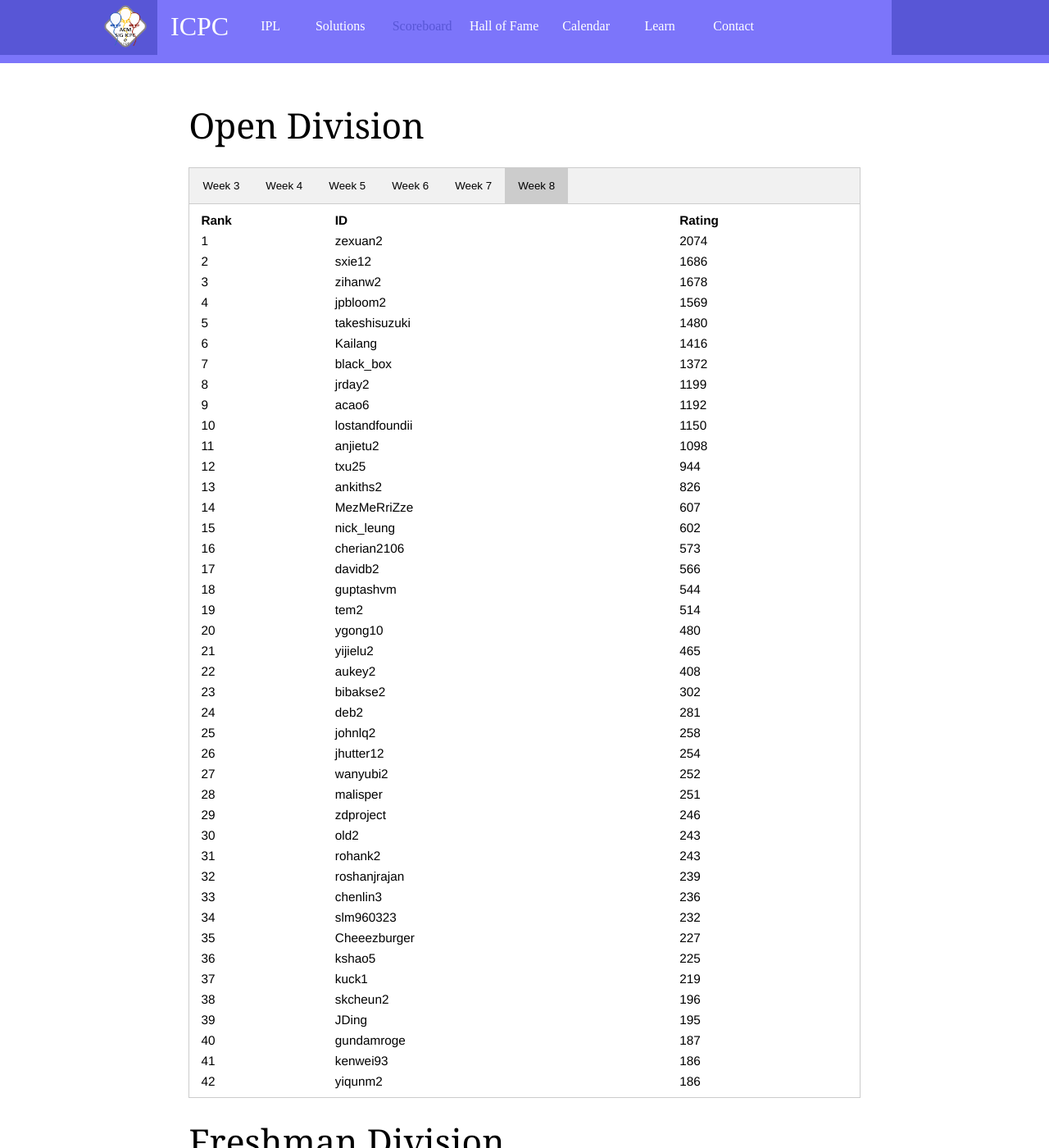
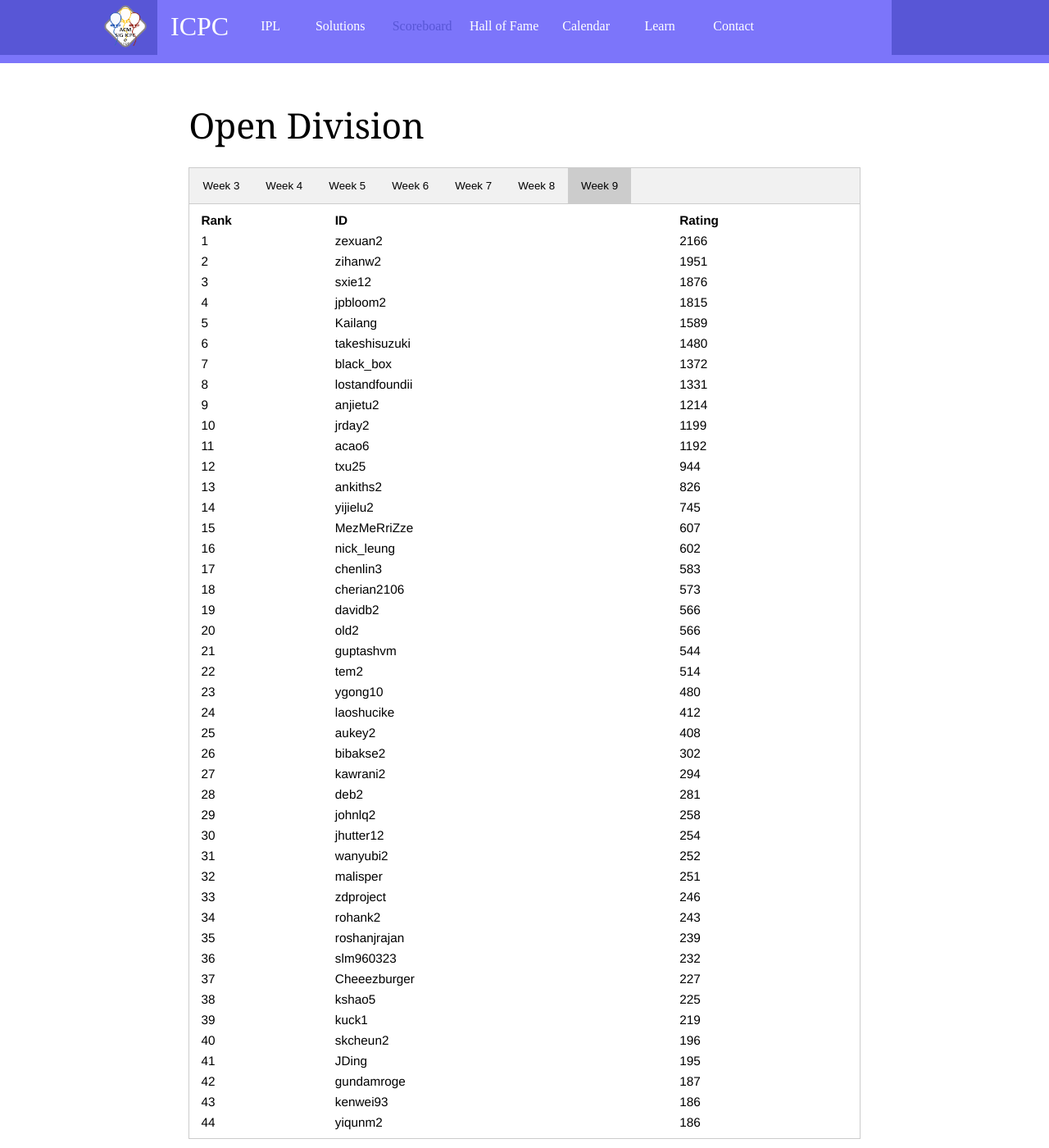
Before and after one commit to acm-uiuc/icpc-website, a Jekyll site: the page built from scoreboard.html, in a window 1280 px wide and 1400 px high. Shown: the whole window at 82% size. Built offline with Jekyll 4.4.1, drawn with Linux system fonts in a browser that asks for light colours; nearby versions of some CDN libraries; some web fonts are replaced; some of the changed lines change nothing that is shown; some of the changed text lies outside the part shown.

Commit message:
scoreboard w9 updated

```diff
--- a/scoreboard.html
+++ b/scoreboard.html
@@ -43,6 +43,12 @@
     >
         Week 8
     </button>
+    <button class="open_tablinks"
+        onclick="displayScoreboard(event, 'open_w9')"
+        id="open_week9"
+    >
+        Week 9
+    </button>
 </div>
 
 <div id="open_w3" class="open_tabcontent">
@@ -1119,6 +1125,237 @@
 </tr>
 </table>
 </div>
+
+<div id="open_w9" class="open_tabcontent">
+<table style="width:100%">
+<tr>
+	<th>Rank</th>
+	<th>ID</th>
+	<th>Rating</th>
+</tr>
+<tr>
+	<td> 1 </td>
+	<td> zexuan2 </td>
+	<td> 2166 </td>
+</tr>
+<tr>
+	<td> 2 </td>
+	<td> zihanw2 </td>
+	<td> 1951 </td>
+</tr>
+<tr>
+	<td> 3 </td>
+	<td> sxie12 </td>
+	<td> 1876 </td>
+</tr>
+<tr>
+	<td> 4 </td>
+	<td> jpbloom2 </td>
+	<td> 1815 </td>
+</tr>
+<tr>
+	<td> 5 </td>
+	<td> Kailang </td>
+	<td> 1589 </td>
+</tr>
+<tr>
+	<td> 6 </td>
+	<td> takeshisuzuki </td>
+	<td> 1480 </td>
+</tr>
+<tr>
+	<td> 7 </td>
+	<td> black_box </td>
+	<td> 1372 </td>
+</tr>
+<tr>
+	<td> 8 </td>
+	<td> lostandfoundii </td>
+	<td> 1331 </td>
+</tr>
+<tr>
+	<td> 9 </td>
+	<td> anjietu2 </td>
+	<td> 1214 </td>
+</tr>
+<tr>
+	<td> 10 </td>
+	<td> jrday2 </td>
+	<td> 1199 </td>
+</tr>
+<tr>
+	<td> 11 </td>
+	<td> acao6 </td>
+	<td> 1192 </td>
+</tr>
+<tr>
+	<td> 12 </td>
+	<td> txu25 </td>
+	<td> 944 </td>
+</tr>
+<tr>
+	<td> 13 </td>
+	<td> ankiths2 </td>
+	<td> 826 </td>
+</tr>
+<tr>
+	<td> 14 </td>
+	<td> yijielu2 </td>
+	<td> 745 </td>
+</tr>
+<tr>
+	<td> 15 </td>
+	<td> MezMeRriZze </td>
+	<td> 607 </td>
+</tr>
+<tr>
+	<td> 16 </td>
+	<td> nick_leung </td>
+	<td> 602 </td>
+</tr>
+<tr>
+	<td> 17 </td>
+	<td> chenlin3 </td>
+	<td> 583 </td>
+</tr>
+<tr>
+	<td> 18 </td>
+	<td> cherian2106 </td>
+	<td> 573 </td>
+</tr>
+<tr>
+	<td> 19 </td>
+	<td> davidb2 </td>
+	<td> 566 </td>
+</tr>
+<tr>
+	<td> 20 </td>
+	<td> old2 </td>
+	<td> 566 </td>
+</tr>
+<tr>
+	<td> 21 </td>
+	<td> guptashvm </td>
+	<td> 544 </td>
+</tr>
+<tr>
+	<td> 22 </td>
+	<td> tem2 </td>
+	<td> 514 </td>
+</tr>
+<tr>
+	<td> 23 </td>
+	<td> ygong10 </td>
+	<td> 480 </td>
+</tr>
+<tr>
+	<td> 24 </td>
+	<td> laoshucike </td>
+	<td> 412 </td>
+</tr>
+<tr>
+	<td> 25 </td>
+	<td> aukey2 </td>
+	<td> 408 </td>
+</tr>
+<tr>
+	<td> 26 </td>
+	<td> bibakse2 </td>
+	<td> 302 </td>
+</tr>
+<tr>
+	<td> 27 </td>
+	<td> kawrani2 </td>
+	<td> 294 </td>
+</tr>
+<tr>
+	<td> 28 </td>
+	<td> deb2 </td>
+	<td> 281 </td>
+</tr>
+<tr>
+	<td> 29 </td>
+	<td> johnlq2 </td>
+	<td> 258 </td>
+</tr>
+<tr>
+	<td> 30 </td>
+	<td> jhutter12 </td>
+	<td> 254 </td>
+</tr>
+<tr>
+	<td> 31 </td>
+	<td> wanyubi2 </td>
+	<td> 252 </td>
+</tr>
+<tr>
+	<td> 32 </td>
+	<td> malisper </td>
+	<td> 251 </td>
+</tr>
+<tr>
+	<td> 33 </td>
+	<td> zdproject </td>
+	<td> 246 </td>
+</tr>
+<tr>
+	<td> 34 </td>
+	<td> rohank2 </td>
+	<td> 243 </td>
+</tr>
+<tr>
+	<td> 35 </td>
+	<td> roshanjrajan </td>
+	<td> 239 </td>
+</tr>
+<tr>
+	<td> 36 </td>
+	<td> slm960323 </td>
+	<td> 232 </td>
+</tr>
+<tr>
+	<td> 37 </td>
+	<td> Cheeezburger </td>
+	<td> 227 </td>
+</tr>
+<tr>
+	<td> 38 </td>
+	<td> kshao5 </td>
+	<td> 225 </td>
+</tr>
+<tr>
+	<td> 39 </td>
+	<td> kuck1 </td>
+	<td> 219 </td>
+</tr>
+<tr>
+	<td> 40 </td>
+	<td> skcheun2 </td>
+	<td> 196 </td>
+</tr>
+<tr>
+	<td> 41 </td>
+	<td> JDing </td>
+	<td> 195 </td>
+</tr>
+<tr>
+	<td> 42 </td>
+	<td> gundamroge </td>
+	<td> 187 </td>
+</tr>
+<tr>
+	<td> 43 </td>
+	<td> kenwei93 </td>
+	<td> 186 </td>
+</tr>
+<tr>
+	<td> 44 </td>
+	<td> yiqunm2 </td>
+	<td> 186 </td>
+</tr>
+</table>
+</div>
+
 
 <br>
 <h1 class="title">Freshman Division</h1>
@@ -1161,6 +1398,12 @@
     >
         Week 8
     </button>
+    <button class="freshman_tablinks"
+        onclick="displayScoreboard(event, 'freshman_w9')"
+        id="freshman_week9"
+    >
+        Week 9
+    </button>
 </div>
 
 <div id="freshman_w3" class="freshman_tabcontent">
@@ -2054,6 +2297,201 @@
 	<td> 16 </td>
 	<td> howards2 </td>
 	<td> 716 </td>
+</tr>
+<tr>
+	<td> 17 </td>
+	<td> smodi9 </td>
+	<td> 693 </td>
+</tr>
+<tr>
+	<td> 18 </td>
+	<td> ns10 </td>
+	<td> 647 </td>
+</tr>
+<tr>
+	<td> 19 </td>
+	<td> Jackah2 </td>
+	<td> 559 </td>
+</tr>
+<tr>
+	<td> 20 </td>
+	<td> ishanp2 </td>
+	<td> 508 </td>
+</tr>
+<tr>
+	<td> 21 </td>
+	<td> ashi6 </td>
+	<td> 334 </td>
+</tr>
+<tr>
+	<td> 22 </td>
+	<td> johnlq2 </td>
+	<td> 311 </td>
+</tr>
+<tr>
+	<td> 23 </td>
+	<td> zl20 </td>
+	<td> 306 </td>
+</tr>
+<tr>
+	<td> 24 </td>
+	<td> amzhou2 </td>
+	<td> 291 </td>
+</tr>
+<tr>
+	<td> 25 </td>
+	<td> annieq2 </td>
+	<td> 278 </td>
+</tr>
+<tr>
+	<td> 26 </td>
+	<td> zhuyifei1999 </td>
+	<td> 262 </td>
+</tr>
+<tr>
+	<td> 27 </td>
+	<td> bdubs </td>
+	<td> 261 </td>
+</tr>
+<tr>
+	<td> 28 </td>
+	<td> yaba12 </td>
+	<td> 248 </td>
+</tr>
+<tr>
+	<td> 29 </td>
+	<td> vibhavk2 </td>
+	<td> 230 </td>
+</tr>
+<tr>
+	<td> 30 </td>
+	<td> brianwang1217 </td>
+	<td> 222 </td>
+</tr>
+<tr>
+	<td> 31 </td>
+	<td> taylorc2 </td>
+	<td> 216 </td>
+</tr>
+<tr>
+	<td> 32 </td>
+	<td> bharatboj </td>
+	<td> 207 </td>
+</tr>
+<tr>
+	<td> 33 </td>
+	<td> vishrut3 </td>
+	<td> 202 </td>
+</tr>
+<tr>
+	<td> 34 </td>
+	<td> ruiqip2 </td>
+	<td> 198 </td>
+</tr>
+<tr>
+	<td> 35 </td>
+	<td> tusharj2 </td>
+	<td> 193 </td>
+</tr>
+<tr>
+	<td> 36 </td>
+	<td> YaboLi </td>
+	<td> 193 </td>
+</tr>
+<tr>
+	<td> 37 </td>
+	<td> sriramr2 </td>
+	<td> 186 </td>
+</tr>
+</table>
+</div>
+
+<div id="freshman_w9" class="freshman_tabcontent">
+<table style="width:100%">
+<tr>
+	<th>Rank</th>
+	<th>ID</th>
+	<th>Rating</th>
+</tr>
+<tr>
+	<td> 1 </td>
+	<td> bts2 </td>
+	<td> 2171 </td>
+</tr>
+<tr>
+	<td> 2 </td>
+	<td> ASankaran </td>
+	<td> 1770 </td>
+</tr>
+<tr>
+	<td> 3 </td>
+	<td> bmw4 </td>
+	<td> 1693 </td>
+</tr>
+<tr>
+	<td> 4 </td>
+	<td> kaempen2 </td>
+	<td> 1683 </td>
+</tr>
+<tr>
+	<td> 5 </td>
+	<td> shreyc2 </td>
+	<td> 1492 </td>
+</tr>
+<tr>
+	<td> 6 </td>
+	<td> joan2 </td>
+	<td> 1430 </td>
+</tr>
+<tr>
+	<td> 7 </td>
+	<td> df100 </td>
+	<td> 1397 </td>
+</tr>
+<tr>
+	<td> 8 </td>
+	<td> Ichiro </td>
+	<td> 1327 </td>
+</tr>
+<tr>
+	<td> 9 </td>
+	<td> ssethia2 </td>
+	<td> 1199 </td>
+</tr>
+<tr>
+	<td> 10 </td>
+	<td> howards2 </td>
+	<td> 1141 </td>
+</tr>
+<tr>
+	<td> 11 </td>
+	<td> obpira </td>
+	<td> 1018 </td>
+</tr>
+<tr>
+	<td> 12 </td>
+	<td> kjew2 </td>
+	<td> 934 </td>
+</tr>
+<tr>
+	<td> 13 </td>
+	<td> rohinb2 </td>
+	<td> 925 </td>
+</tr>
+<tr>
+	<td> 14 </td>
+	<td> Scott0129 </td>
+	<td> 790 </td>
+</tr>
+<tr>
+	<td> 15 </td>
+	<td> kuilin </td>
+	<td> 763 </td>
+</tr>
+<tr>
+	<td> 16 </td>
+	<td> nju2 </td>
+	<td> 729 </td>
 </tr>
 <tr>
 	<td> 17 </td>
@@ -2192,6 +2630,6 @@
     evt.currentTarget.className += " active";
 }
 
-document.getElementById("open_week8").click();
-document.getElementById("freshman_week8").click();
+document.getElementById("open_week9").click();
+document.getElementById("freshman_week9").click();
 </script>
```
